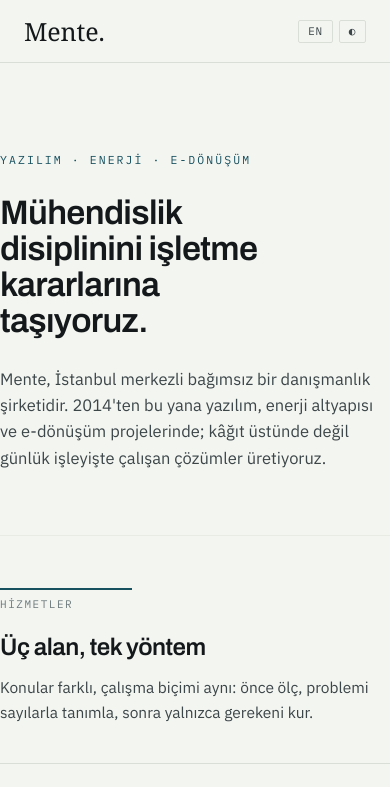
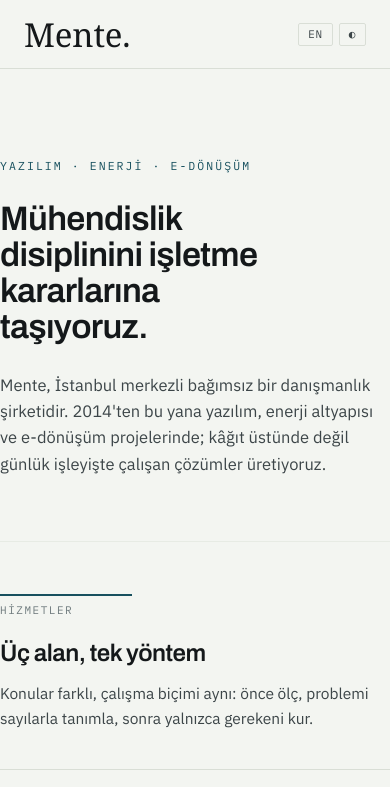
Before and after one commit to mente-tc/mente-web, a plain HTML site: page index.html in a window 390 px wide. Shown: the top 787 px of the page. Drawn offline with Linux system fonts and the light colour scheme.

Commit message:
Add files via upload

```diff
--- a/index.html
+++ b/index.html
@@ -78,11 +78,11 @@ p{margin:0}
   backdrop-filter:blur(10px);
   border-bottom:1px solid var(--line);
 }
-.top-in{display:flex; align-items:center; gap:24px; height:62px}
+.top-in{display:flex; align-items:center; gap:24px; height:80px}
 .brand{display:flex; align-items:baseline; gap:11px; text-decoration:none; margin-right:auto}
 .mark{
   font-family:Georgia,"Times New Roman","Nimbus Roman",serif;
-  font-weight:400; font-size:25px; line-height:1; letter-spacing:-0.005em;
+  font-weight:400; font-size:40px; line-height:1; letter-spacing:-0.005em;
   color:var(--ink);
 }
 .nav{display:flex; gap:22px}
@@ -99,7 +99,11 @@ p{margin:0}
 }
 .chip:hover{border-color:var(--accent); color:var(--accent)}
 .chip[aria-pressed="true"]{background:var(--accent); border-color:var(--accent); color:var(--paper)}
-@media (max-width:860px){ .nav{display:none} }
+@media (max-width:860px){
+  .nav{display:none}
+  .top-in{height:68px; gap:16px}
+  .brand .mark{font-size:33px}
+}
 
 /* ---------- rail layout ---------- */
 .sec{border-bottom:1px solid var(--line-soft)}
```
Also changed, not shown: Claude outputs/logo-secenekleri.png (added).
